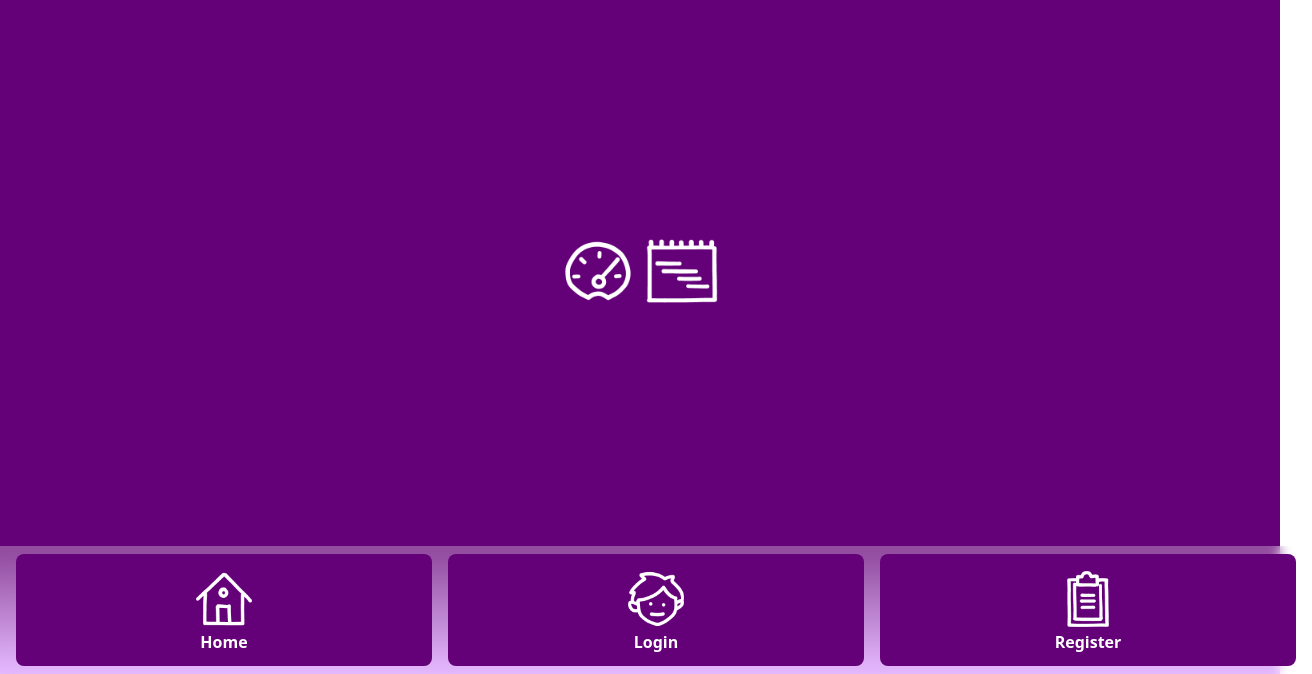
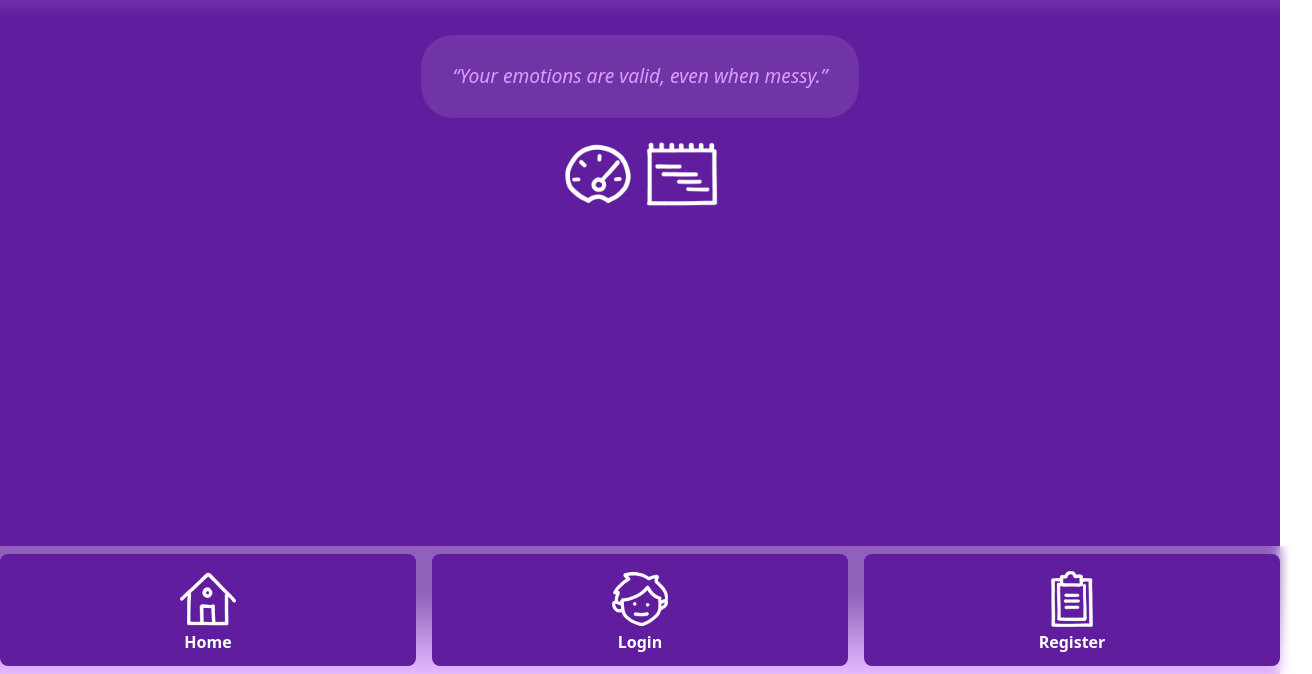
Before and after one commit to ercodergg/wdp-project-feely, a website built with Vite: page feely/index.html in a window 1280 px wide. Shown: the part 126-800 px from the top of the page, 1312 px wide, since content can reach past the window. Built offline with nearby package versions, Linux system fonts and the light colour scheme.

Commit message:
third commit

```diff
--- a/feely/src/style.css
+++ b/feely/src/style.css
@@ -6,15 +6,37 @@
   color-scheme: light dark;
   color: rgba(255, 255, 255, 0.87);
   --light-background: #db9dff;
-  --center-background: rgb(100, 0, 120);
+  --center-background: #601e9e;
   --dark-background: rgb(15, 0, 32);
   font-synthesis: none;
   text-rendering: optimizeLegibility;
   -webkit-font-smoothing: antialiased;
   -moz-osx-font-smoothing: grayscale;
 }
+.quote-container {
+  margin: 1rem 0;
+  display: flex;
+  flex-direction: row;
+  padding: 0.5rem 2rem;
+  border-radius: 2rem;
+  background-color: rgba(255, 255, 255, 0.1);
+  backdrop-filter: blur(4px);
+  text-align: center;
+  max-width: 600px;
+}
+.quote-container h3{
+  display: inline;
+}
+#quote-text {
+  font-size: 1.2rem;
+  font-weight: 500;
+  color: var(--light-background);
+  font-style: italic;
+  transition: opacity 1s ease, transform 1s ease;
+}
+
 footer {
-  position: fixed;
+  display: absolute;
   bottom: 0;
   left: 0;
   width: 100%;
@@ -23,6 +45,7 @@ footer {
   padding: 0.5rem 1rem;
   z-index: 10;
 }
+
 
 .nav-buttons {
   display: flex;
@@ -44,13 +67,16 @@ footer {
   border-radius: 0.5rem;
   transition: background-color 0.3s ease;
 }
-.nav-buttons img {
-  width:4rem;
-}
+
 .nav-buttons button:hover {
   background-color: transparent;
   color: black;
 }
+
+.nav-buttons img {
+  width: 4rem;
+}
+
 
 a {
   font-weight: 500;
@@ -67,53 +93,59 @@ a:hover {
   color: #535bf2;
 }
 
-body.day {
+body{
   margin: 0;
   display: flex;
-  place-items: center;
+  flex-direction: column;
+  justify-content: space-between; /* distribuye desde arriba hasta abajo */
+  align-items: center;
   min-width: 320px;
   min-height: 100vh;
+  overflow: hidden;
   position: relative;
-  overflow: hidden;
+}
 
+body.day {
   background-image: linear-gradient(to bottom,
       var(--light-background) 0%,
-      var(--center-background) 15%,
-      var(--center-background) 85%,
+      var(--center-background) 18%,
+      var(--center-background) 90%,
       var(--light-background) 100%);
 }
 
 body.night {
-  margin: 0;
-  display: flex;
-  place-items: center;
-  min-width: 320px;
-  min-height: 100vh;
-  position: relative;
-  overflow: hidden;
-
   background-image: linear-gradient(to bottom,
       var(--dark-background) 0%,
-      var(--center-background) 15%,
-      var(--center-background) 85%,
+      var(--center-background) 18%,
+      var(--center-background) 90%,
       var(--dark-background) 100%);
 }
+
 footer{
   display: absolute;
   bottom: 0;
 }
 
 h1 {
-  font-size: 3.2em;
+  font-size: 4em;
+  color:var(--center-background);
   line-height: 1.1;
+  margin-top: 0;
 }
 
+
 #app {
+  flex: 1;
+  width: 100%;
   max-width: 1280px;
-  margin: 0 auto;
   padding: 2rem;
+  display: flex;
+  flex-direction: column;
+  justify-content: flex-start; /* ← esto es lo que necesitas */
+  align-items: center;
   text-align: center;
 }
+
 
 .logo {
   height: 6em;
--- a/feely/src/views/home.js
+++ b/feely/src/views/home.js
@@ -1,16 +1,40 @@
 import levelIcon from '../pngicons/level.png'
 import planIcon from '../pngicons/plan.png'
+
+const quotes = [
+  "Breathe, feel, be honest with yourself.",
+  "Your emotions are valid, even when messy.",
+  "Pause. Listen. Let it move through you.",
+  "You are allowed to feel everything.",
+  "Naming your feeling is the first step to healing.",
+  "Softness is strength. Vulnerability is clarity."
+]
+
 export function renderHome(container) {
+  const randomQuote = quotes[Math.floor(Math.random() * quotes.length)]
 
   container.innerHTML = `
-
+    <h1>Welcome to Feely!!</h1>
+    <div class="quote-container">
+      <h3 id="quote-text">“${randomQuote}”</h3>
+    </div>
     <section class="buttons-home">
       <a data-view="level-now">
-        <img class="icon-home" id="level" src="${levelIcon}"/>
+        <img class="icon-home" id="level" src="${levelIcon}" />
       </a>
       <a data-view="week-plan">
-        <img class="icon-home" id="plan" src="${planIcon}"/>
+        <img class="icon-home" id="plan" src="${planIcon}" />
       </a>
     </section>
   `
+
+  // Transición suave al cargar la quote
+  const quoteEl = container.querySelector('#quote-text')
+  quoteEl.style.opacity = '0'
+  quoteEl.style.transform = 'translateY(10px)'
+  setTimeout(() => {
+    quoteEl.style.transition = 'opacity 1s ease, transform 1s ease'
+    quoteEl.style.opacity = '1'
+    quoteEl.style.transform = 'translateY(0)'
+  }, 100)
 }
```
